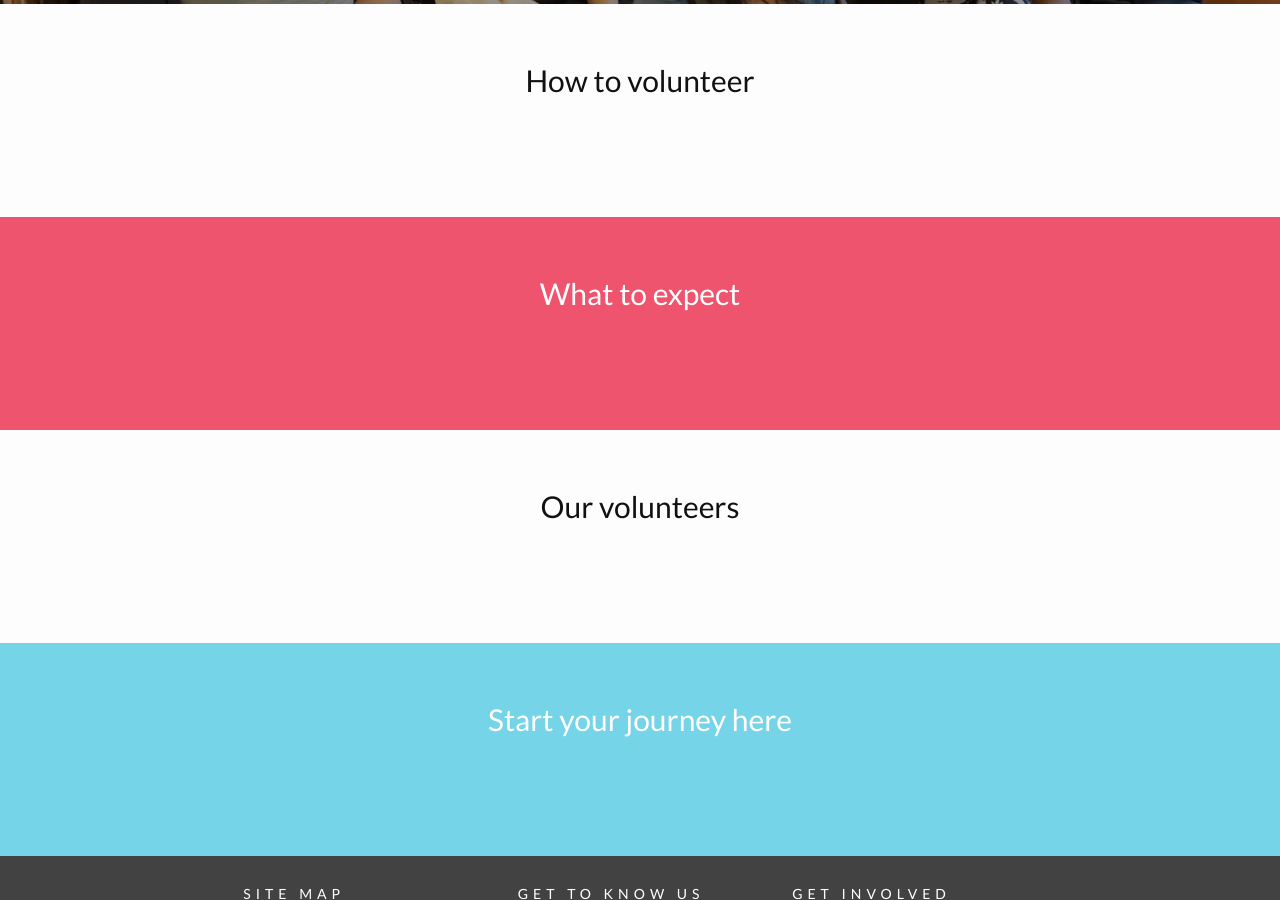
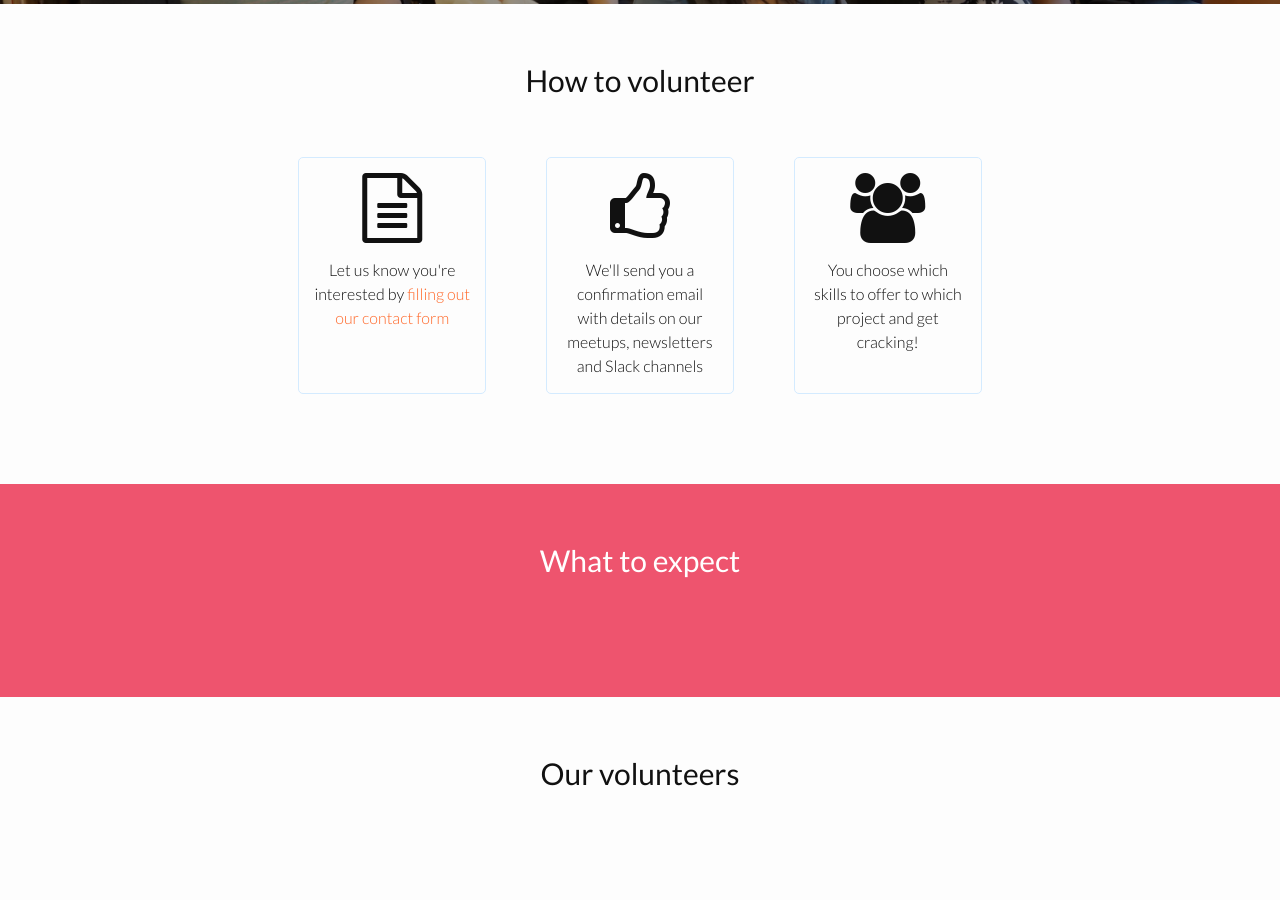
Before and after one commit to EChesters/WHFNP-Website, a Jekyll site: the page built from volunteers.html, in a window 1280 px wide and 900 px high, scrolled down 598 px. Built offline with Jekyll 4.4.1, drawn with Linux system fonts in a browser that asks for light colours; nearby versions of some CDN libraries.

Commit message:
Added first section on volunteers page

```diff
--- a/volunteers.html
+++ b/volunteers.html
@@ -12,6 +12,20 @@ layout: default
 
   <div class="section first">
     <h2>How to volunteer</h2>
+    <div class="col-xs-12 col-md-8 position central boxes">
+      <div class="col-xs-12 col-md-4 box">
+        <i class="fa fa-file-text-o"></i>
+        <p>Let us know you're interested by <a href="http://www.womenhackfornonprofits.com/volunteer-contact.html">filling out our contact form</a></p>
+      </div>
+      <div class="col-xs-12 col-md-4 box">
+        <i class="fa fa-thumbs-o-up"></i>
+        <p>We'll send you a confirmation email with details on our meetups, newsletters and Slack channels</p>
+      </div>
+      <div class="col-xs-12 col-md-4 box">
+        <i class="fa fa-users"></i>
+        <p>You choose which skills to offer to which project and get cracking!</p>
+      </div>
+    </div>
   </div>
 
   <div class="section pink">
```
